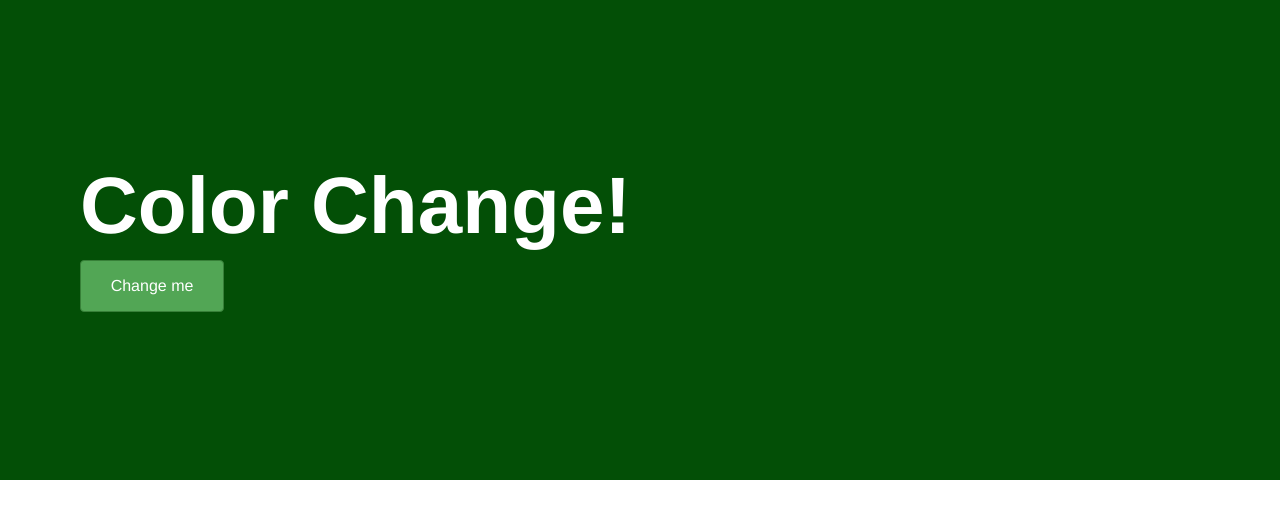
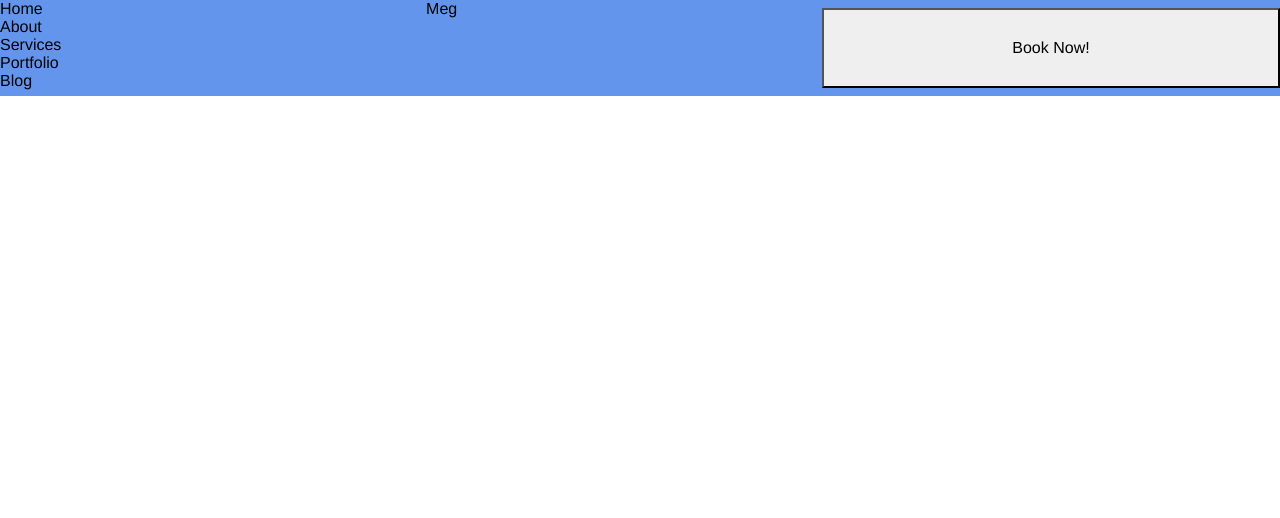
Before and after one commit to MegLikesBagels/FamilyApp, a website: page index.html in a window 1280 px wide. Drawn offline with Linux system fonts and the light colour scheme.

Commit message:
commit working tree

```diff
--- a/index.css
+++ b/index.css
@@ -15,19 +15,31 @@ body {
     margin: 0;
 }
 
-a[role="button"],button {
+a[role="button"],
+button {
     appearance: none;
     cursor: pointer;
 }
 
-h1,h2,h3,h4,h5,h6,p,button{
+h1,
+h2,
+h3,
+h4,
+h5,
+h6,
+p,
+button,
+ul,
+ol {
     margin-top: 0;
     margin-bottom: 0;
-    margin-block-start: .5rem;
-    margin-block-end: .5rem;
+    margin-block-start: 0.5rem;
+    margin-block-end: 0.5rem;
 }
 
-ul[role="menu"],li[role="menuitem"],ol[role="menuitem"] {
+ul[role="menu"],
+li[role="menuitem"],
+ol[role="menuitem"] {
     list-style: none;
 }
 
@@ -36,48 +48,49 @@ ul[role="menu"],li[role="menuitem"],ol[role="menuitem"] {
 *,
 *:before,
 *:after {
-    font-family: "Helvetica Neue", Helvetica, Arial, sans-serif
+    font-family: "Helvetica Neue", Helvetica, Arial, sans-serif;
 }
 
 body {
+    display: flex;
+    flex-direction: column;
     width: 100%;
     max-width: 100vw;
     min-height: 100vh;
 }
 
-#main-content section {
+/* Megan */
+
+main {
     display: flex;
     flex-direction: column;
-    padding-top: 10rem;
-    padding-bottom: 10rem;
-    padding-left: 5rem;
-    padding-right: 5rem;
-    background: #034f06;
-    color: white;
 }
 
-#main-content section h3,
-#main-content section button {
+#main-header {
     display: flex;
+    flex-direction: row;
+    flex-grow: 1;
+    flex-shrink: 0;
+    background-color: cornflowerblue;
+    width: 100%;
+    height: 96px;
 }
 
-#main-content section h3 {
-    font-size: 5rem;
-    margin: 0;
+#main-header nav {
+    display: flex;
+    flex-direction: row;
+    flex-grow: 1;
+    flex-shrink: 0;
+    width: 100%;
 }
 
-#main-content section button {
-    max-width: 9rem;
-    padding: 1rem .5rem;
-    background: #52a655;
-    border: .0625rem solid #378038;
-    border-radius: .25rem;
-    color: white;
-    justify-content: center;
-    align-items: center;
-    transition: all ease-in-out .2s;
+#main-header nav > * {
+    flex-grow: 1;
+    flex-shrink: 0;
 }
 
-#main-content section button:hover {
-    background: #47974a;
+#main-header ul {
+    list-style: none;
+    margin: 0;
+    padding: 0;
 }
--- a/index.html
+++ b/index.html
@@ -7,12 +7,20 @@
     </head>
     <body>
         <main>
-            <header></header>
+            <header id="main-header">
+                <nav>
+                    <ul>
+                        <li>Home</li>
+                        <li>About</li>
+                        <li>Services</li>
+                        <li>Portfolio</li>
+                        <li>Blog</li>
+                    </ul>
+                    <span>Meg</span>
+                    <button>Book Now!</button>
+                </nav>
+            </header>
             <article id="main-content">
-                <section>
-                    <h3>Color Change!</h3>
-                    <button>Change me</button>
-                </section>
             </article>
             <footer></footer>
         </main>
--- a/index.js
+++ b/index.js
@@ -1,20 +1,2 @@
 (function (window) {
-
-    if (typeof window === "undefined") return;
-
-    const mainContent = document.getElementById("main-content");
-
-    const mainContentSectionOrNull = mainContent.querySelector("section");
-    const mainContentButtonOrNull = mainContent.querySelector("section > button");
-
-    if (!mainContentSectionOrNull) return;
-    if (!mainContentButtonOrNull) return;
-
-    mainContentButtonOrNull.addEventListener("click", function (event) {
-
-        mainContentSectionOrNull.style.cssText = "background: #4f1c03;";
-        mainContentButtonOrNull.style.cssText = "background: #805937; border-color: #805237;";
-
-    });
-
 })(window)
```
